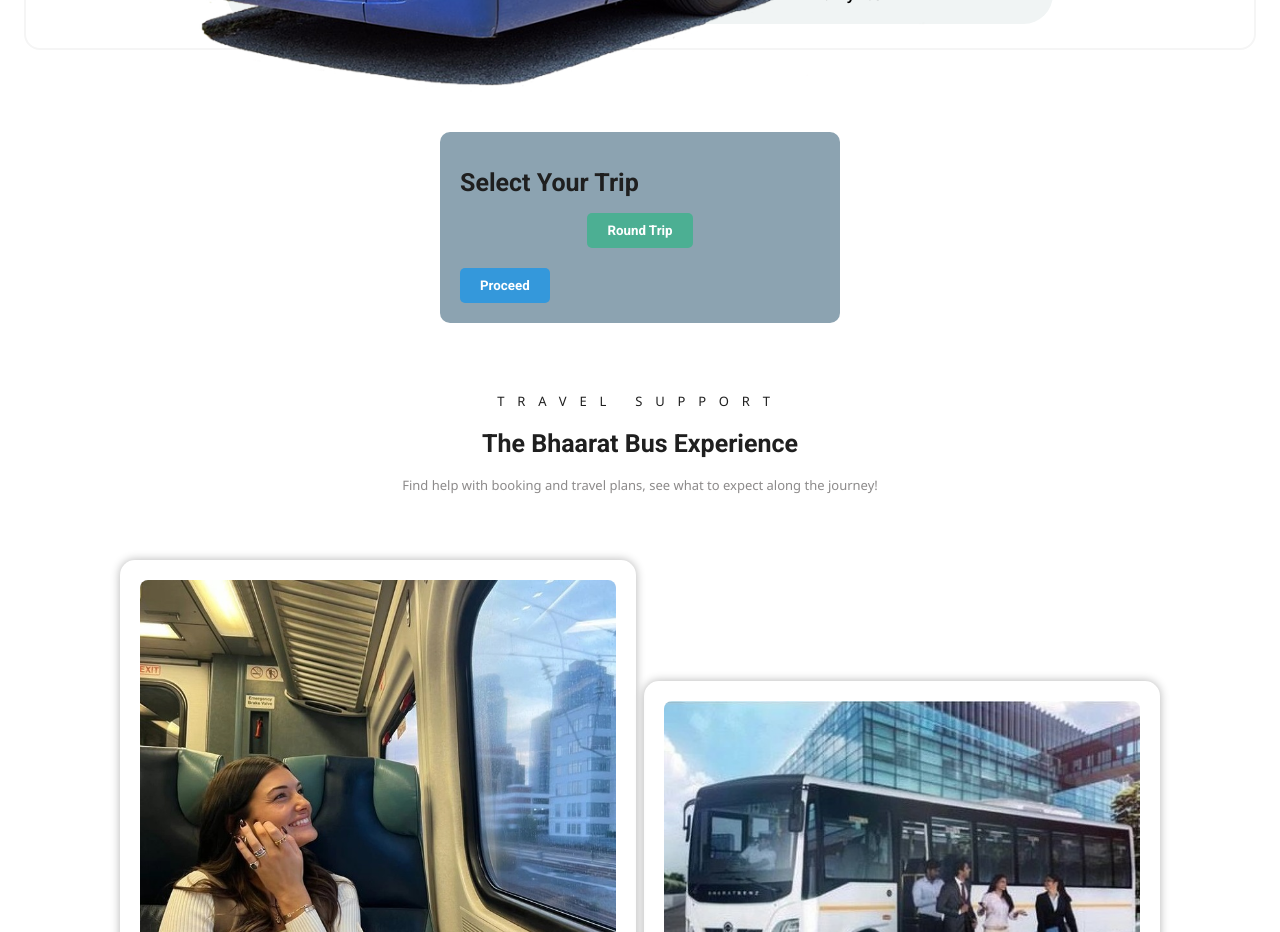
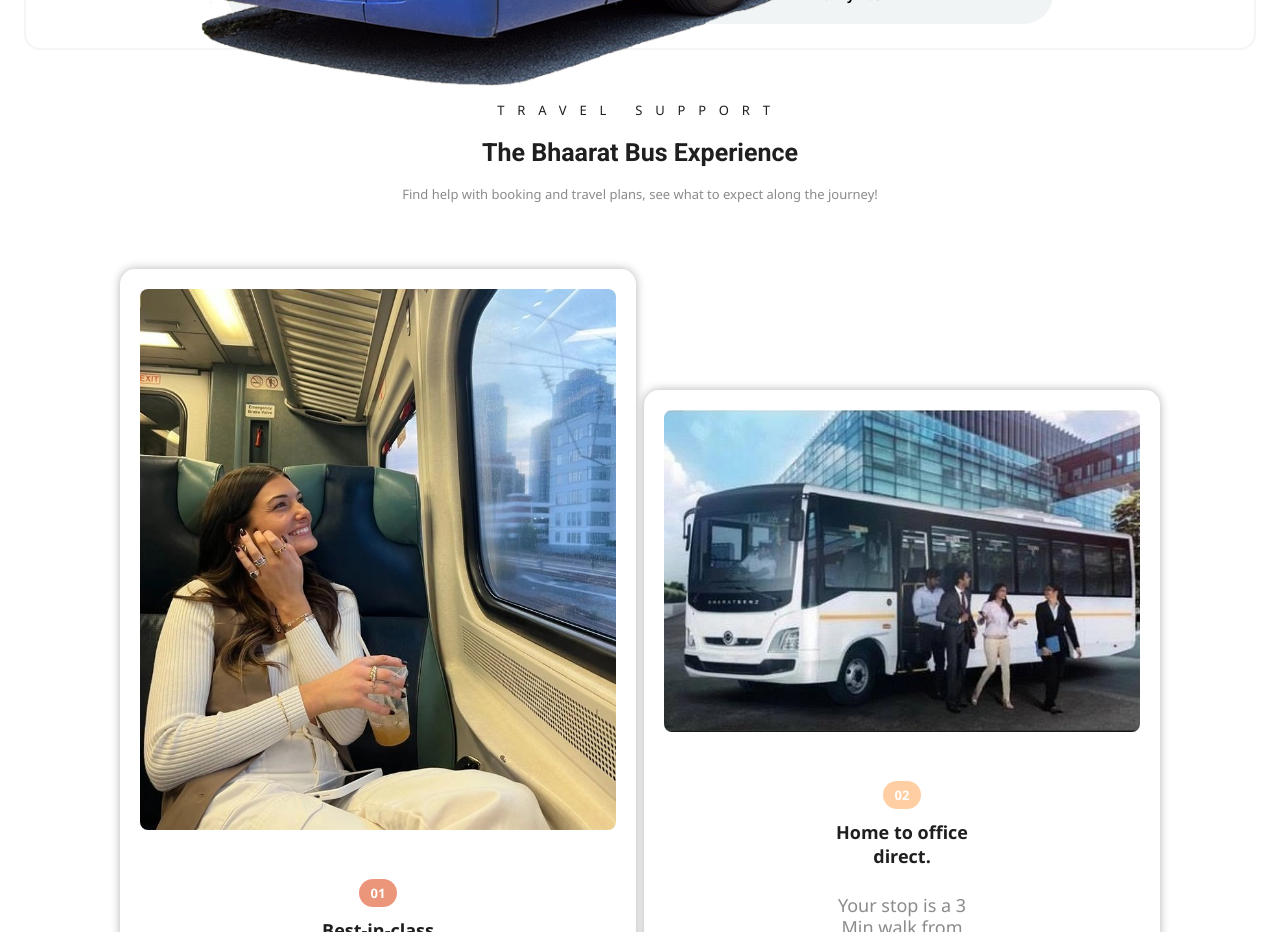
Before and after one commit to sujaypowar13/Bhaarat-Bus-V1, a React (Vite) app: page / in a window 1280 px wide. Shown: the part 940-1872 px from the top of the page. Built offline with nearby package versions, Linux system fonts and the light colour scheme.

Commit message:
Userform Component

```diff
--- a/src/App.jsx
+++ b/src/App.jsx
@@ -14,7 +14,6 @@
       <Navbar />
       <Home />
       <Search />
-      <Booking />
       <Support />
       <SoonApp />
       <Footer />
```
